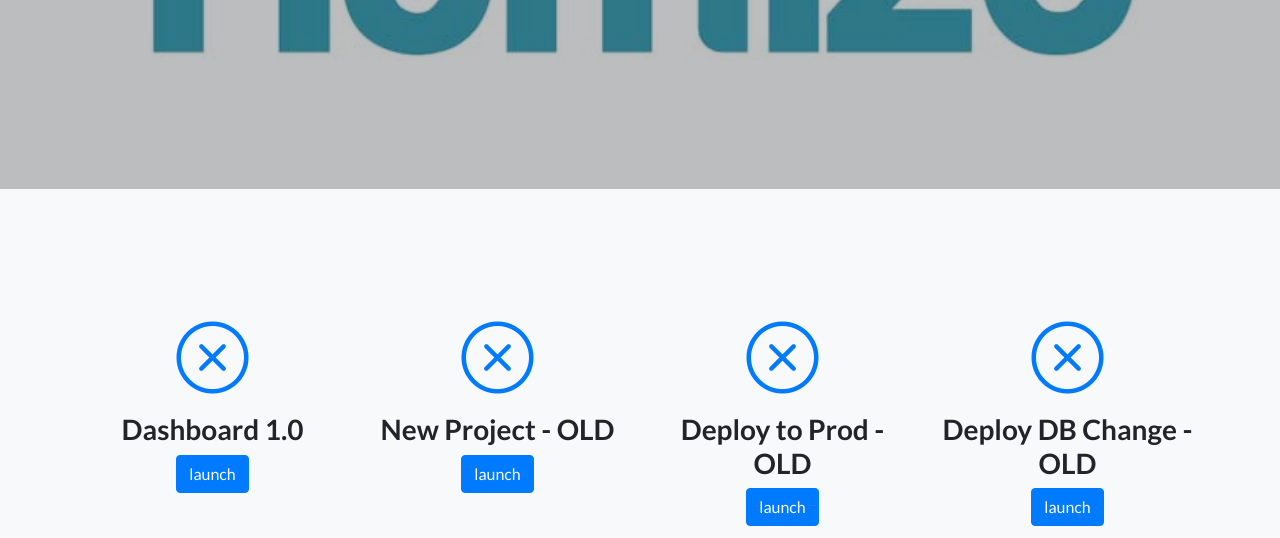
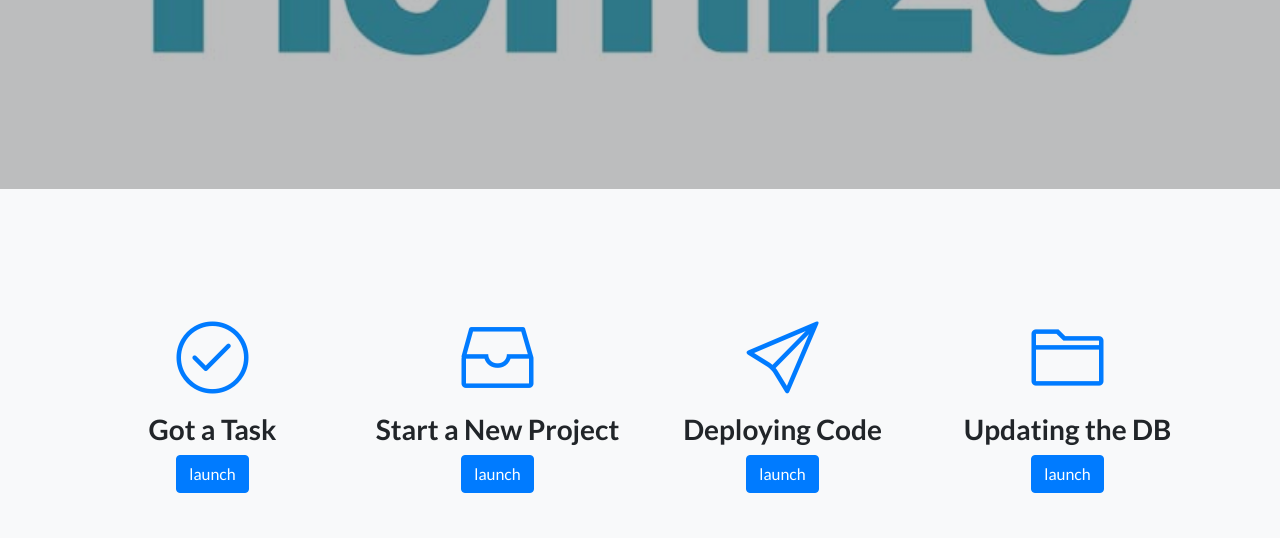
Before and after one commit to wepm-hq/homize-project-home2.0, a website: page index.html in a window 1280 px wide. Shown: the part 414-952 px from the top of the page. Drawn offline with Linux system fonts and the light colour scheme.

Commit message:
removed old section again

```diff
--- a/index.html
+++ b/index.html
@@ -67,56 +67,7 @@
     </div>
   </header>
 
-  <!-- Old Form Section -->
-  <section class="features-icons bg-light text-center">
-    <div class="container">
-      <div class="row">
-        <!-- column 1 task form -->
-        <div class="col-md-3">
-          <div class="features-icons-item mx-auto mb-5 mb-lg-0 mb-lg-3">
-            <div class="features-icons-icon d-flex">
-              <i class="icon-close m-auto text-primary"></i>
-            </div>
-            <h3>Dashboard 1.0</h3>
-            <p class="lead mb-0"><a class="btn btn-primary" href="https://datastudio.google.com/open/1m7diOvs0VilvOSSHXjgLOJa8b3kQsC1B" role="button" target="_blank">launch</a></p>
-          </div>
-        </div>
 
-        <!-- column 2 new project form -->
-        <div class="col-md-3">
-          <div class="features-icons-item mx-auto mb-5 mb-lg-0 mb-lg-3">
-            <div class="features-icons-icon d-flex">
-              <i class="icon-close m-auto text-primary"></i>
-            </div>
-            <h3>New Project - OLD</h3>
-            <p class="lead mb-0"><a class="btn btn-primary" href="https://forms.gle/NsTnbiYzVfeaiDnA7" role="button" target="_blank">launch</a></p>
-          </div>
-        </div>
-
-        <!-- column 3 deploy to prod form-->
-        <div class="col-md-3">
-          <div class="features-icons-item mx-auto mb-0 mb-lg-3">
-            <div class="features-icons-icon d-flex">
-              <i class="icon-close m-auto text-primary"></i>
-            </div>
-            <h3>Deploy to Prod - OLD</h3>
-            <p class="lead mb-0"><a class="btn btn-primary" href="https://forms.gle/qAZCGKTSNP9Tsv6VA" role="button" target="_blank">launch</a></p>
-          </div>
-        </div>
-
-        <!-- column 4 deploy db update form-->
-        <div class="col-md-3">
-          <div class="features-icons-item mx-auto mb-0 mb-lg-3">
-            <div class="features-icons-icon d-flex">
-              <i class="icon-close m-auto text-primary"></i>
-            </div>
-            <h3>Deploy DB Change - OLD</h3>
-            <p class="lead mb-0"><a class="btn btn-primary" href="https://forms.gle/BKRHrsWuwYfQAoRaA" role="button" target="_blank">launch</a></p>
-          </div>
-        </div>
-      </div>
-    </div>
-  </section>
 
   <!-- New Form Sections -->
   <section class="features-icons bg-light text-center">
```
